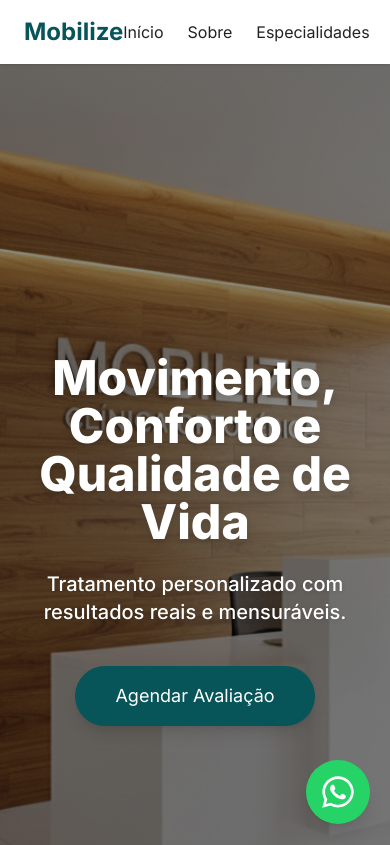
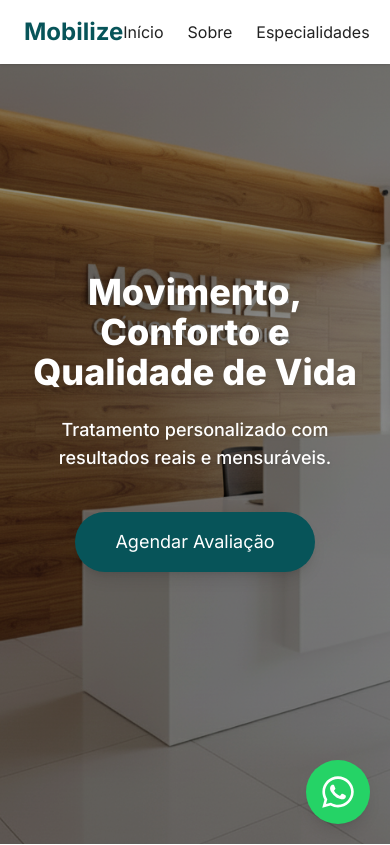
Before and after one commit to PedroHTLemos/mobilize-clinica, a Next.js app: page / in a window 390 px wide. Shown: the top 845 px of the page. Built offline with nearby package versions, Linux system fonts and the light colour scheme.

Commit message:
Update 1.2

```diff
--- a/app/components/Hero.tsx
+++ b/app/components/Hero.tsx
@@ -2,20 +2,21 @@ export default function Hero() {
   return (
     <section
       id="inicio"
-      className="relative w-full min-h-[1080px] flex flex-col justify-center items-center text-center px-6"
+      className="relative min-h-screen w-full flex flex-col justify-center items-center text-center px-6"
       style={{
         backgroundImage: "url('/images/clinica-mobilize.png')",
         backgroundSize: "cover",
-        backgroundPosition: "center center",
+        backgroundPosition: "center",
       }}
     >
       <div className="absolute inset-0 bg-black/45"></div>
+
       <div className="relative max-w-3xl mx-auto text-white">
-        <h1 className="text-5xl lg:text-6xl font-extrabold drop-shadow-lg">
+        <h1 className="text-4xl md:text-6xl font-extrabold drop-shadow-lg">
           Movimento, Conforto e Qualidade de Vida
         </h1>
 
-        <p className="mt-6 text-xl lg:text-2xl font-medium drop-shadow">
+        <p className="mt-6 text-lg md:text-2xl font-medium drop-shadow">
           Tratamento personalizado com resultados reais e mensuráveis.
         </p>
 
```
